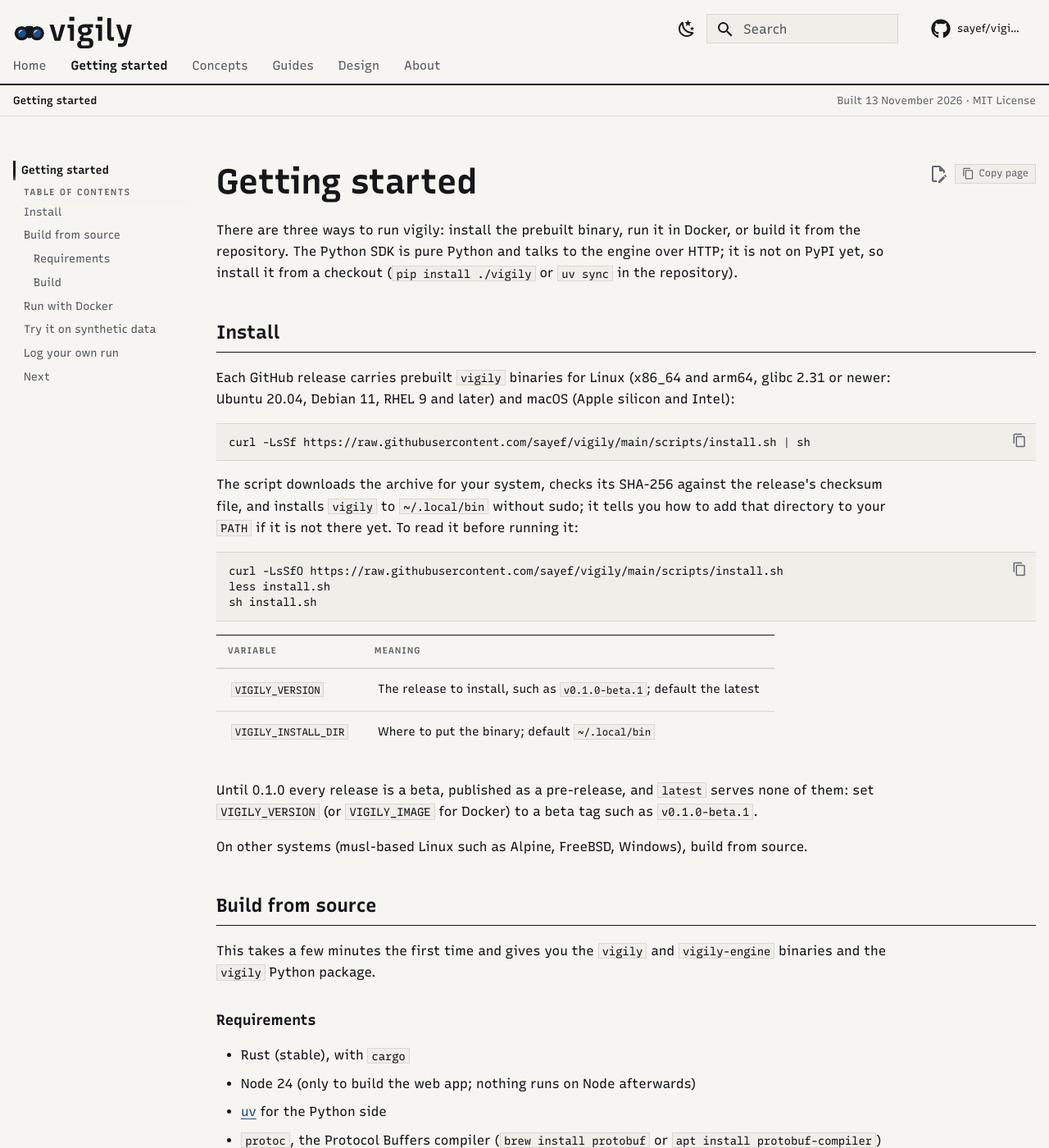
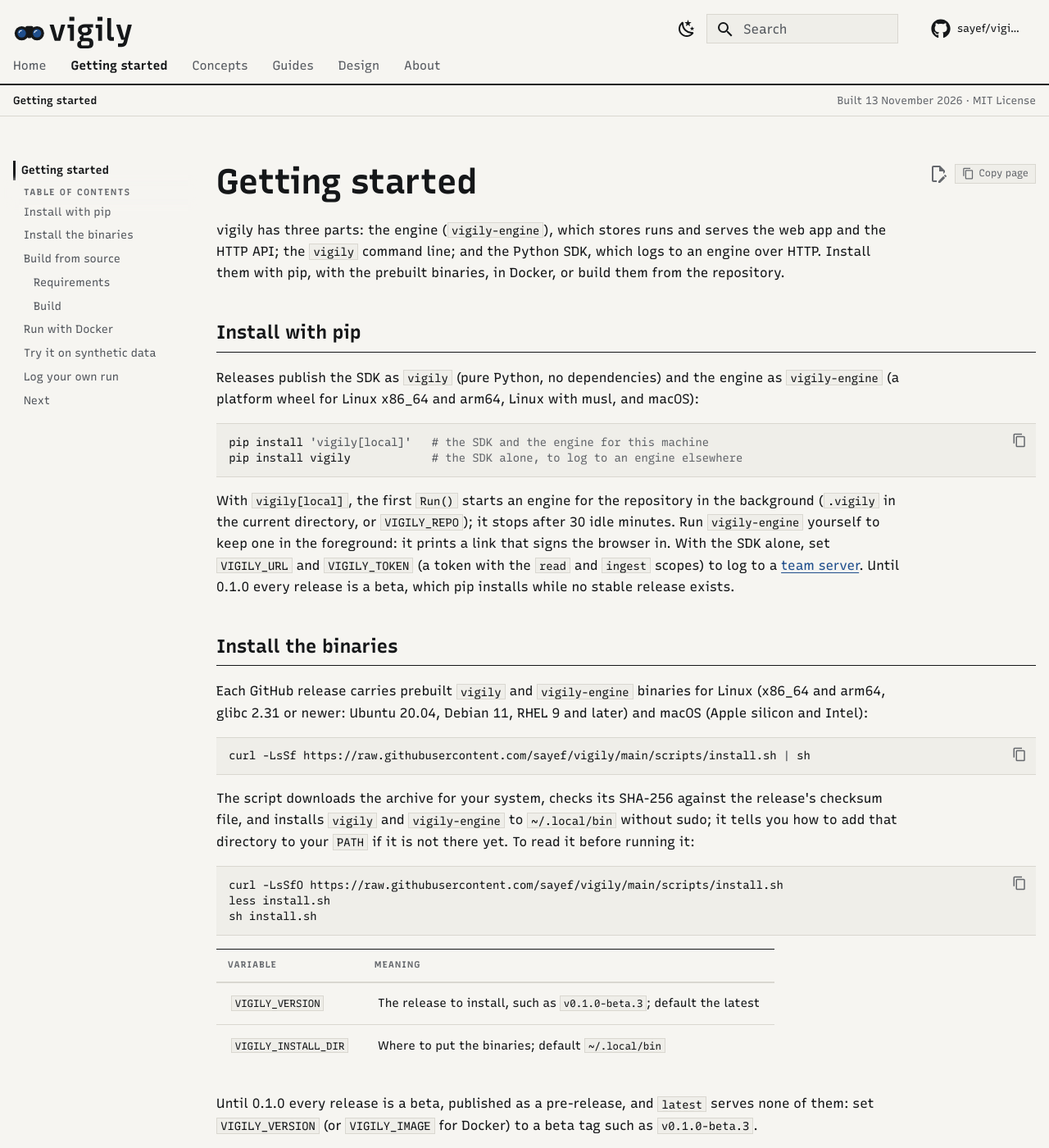
Before and after one commit to sayef/vigily, an MkDocs documentation site: the page built from docs/getting-started.md, in a window 1280 px wide and 1400 px high. Shown: the whole window at 82% size. Built offline with MkDocs 1.6.1 and Material for MkDocs 9.7.7, drawn with Linux system fonts in a browser that asks for light colours; comment, search, counter and statistics services are not loaded; some of the changed text lies outside the part shown.

Commit message:
Describe pip installs, the engine and tokens in the quick start

````diff
--- a/docs/getting-started.md
+++ b/docs/getting-started.md
@@ -1,20 +1,38 @@
 # Getting started
 
-There are three ways to run vigily: install the prebuilt binary, run it in Docker, or build it from
-the repository. The Python SDK is pure Python and talks to the engine over HTTP; it is not on PyPI
-yet, so install it from a checkout (`pip install ./vigily` or `uv sync` in the repository).
+vigily has three parts: the engine (`vigily-engine`), which stores runs and serves the web app and
+the HTTP API; the `vigily` command line; and the Python SDK, which logs to an engine over HTTP.
+Install them with pip, with the prebuilt binaries, in Docker, or build them from the repository.
 
-## Install
+## Install with pip
 
-Each GitHub release carries prebuilt `vigily` binaries for Linux (x86_64 and arm64, glibc 2.31 or
-newer: Ubuntu 20.04, Debian 11, RHEL 9 and later) and macOS (Apple silicon and Intel):
+Releases publish the SDK as `vigily` (pure Python, no dependencies) and the engine as
+`vigily-engine` (a platform wheel for Linux x86_64 and arm64, Linux with musl, and macOS):
+
+```bash
+pip install 'vigily[local]'   # the SDK and the engine for this machine
+pip install vigily            # the SDK alone, to log to an engine elsewhere
+```
+
+With `vigily[local]`, the first `Run()` starts an engine for the repository in the background
+(`.vigily` in the current directory, or `VIGILY_REPO`); it stops after 30 idle minutes. Run
+`vigily-engine` yourself to keep one in the foreground: it prints a link that signs the browser in.
+With the SDK alone, set `VIGILY_URL` and `VIGILY_TOKEN` (a token with the `read` and `ingest`
+scopes) to log to a [team server](guides/team-server.md). Until 0.1.0 every release is a beta,
+which pip installs while no stable release exists.
+
+## Install the binaries
+
+Each GitHub release carries prebuilt `vigily` and `vigily-engine` binaries for Linux (x86_64 and
+arm64, glibc 2.31 or newer: Ubuntu 20.04, Debian 11, RHEL 9 and later) and macOS (Apple silicon and
+Intel):
 
 ```bash
 curl -LsSf https://raw.githubusercontent.com/sayef/vigily/main/scripts/install.sh | sh
 ```
 
 The script downloads the archive for your system, checks its SHA-256 against the release's
-checksum file, and installs `vigily` to `~/.local/bin` without sudo; it tells you how to add that
+checksum file, and installs `vigily` and `vigily-engine` to `~/.local/bin` without sudo; it tells you how to add that
 directory to your `PATH` if it is not there yet. To read it before running it:
 
 ```bash
@@ -25,11 +43,11 @@ sh install.sh
 
 | Variable | Meaning |
 |---|---|
-| `VIGILY_VERSION` | The release to install, such as `v0.1.0-beta.1`; default the latest |
-| `VIGILY_INSTALL_DIR` | Where to put the binary; default `~/.local/bin` |
+| `VIGILY_VERSION` | The release to install, such as `v0.1.0-beta.3`; default the latest |
+| `VIGILY_INSTALL_DIR` | Where to put the binaries; default `~/.local/bin` |
 
 Until 0.1.0 every release is a beta, published as a pre-release, and `latest` serves none of
-them: set `VIGILY_VERSION` (or `VIGILY_IMAGE` for Docker) to a beta tag such as `v0.1.0-beta.1`.
+them: set `VIGILY_VERSION` (or `VIGILY_IMAGE` for Docker) to a beta tag such as `v0.1.0-beta.3`.
 
 On other systems (musl-based Linux such as Alpine, FreeBSD, Windows), build from source.
 
@@ -71,7 +89,7 @@ needs an admin token. From a checkout of this repository (for `compose.yaml`):
 ```bash
 export VIGILY_ADMIN_TOKEN=$(openssl rand -hex 32)     # keep it: you sign in with it
 docker compose up -d                                   # the latest release
-VIGILY_IMAGE=ghcr.io/sayef/vigily:v0.1.0-beta.1 docker compose up -d   # a given one
+VIGILY_IMAGE=ghcr.io/sayef/vigily:v0.1.0-beta.3 docker compose up -d   # a given one
 ```
 
 Or without Compose:
````
Also changed, not shown: README.md (+45 -17 lines).
